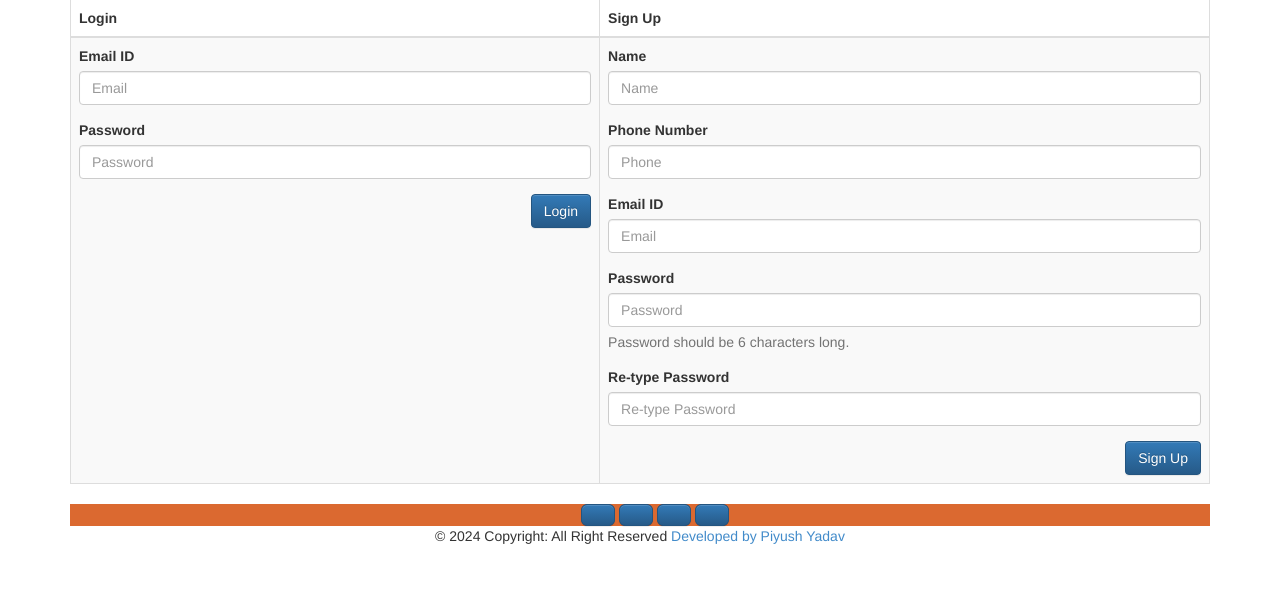
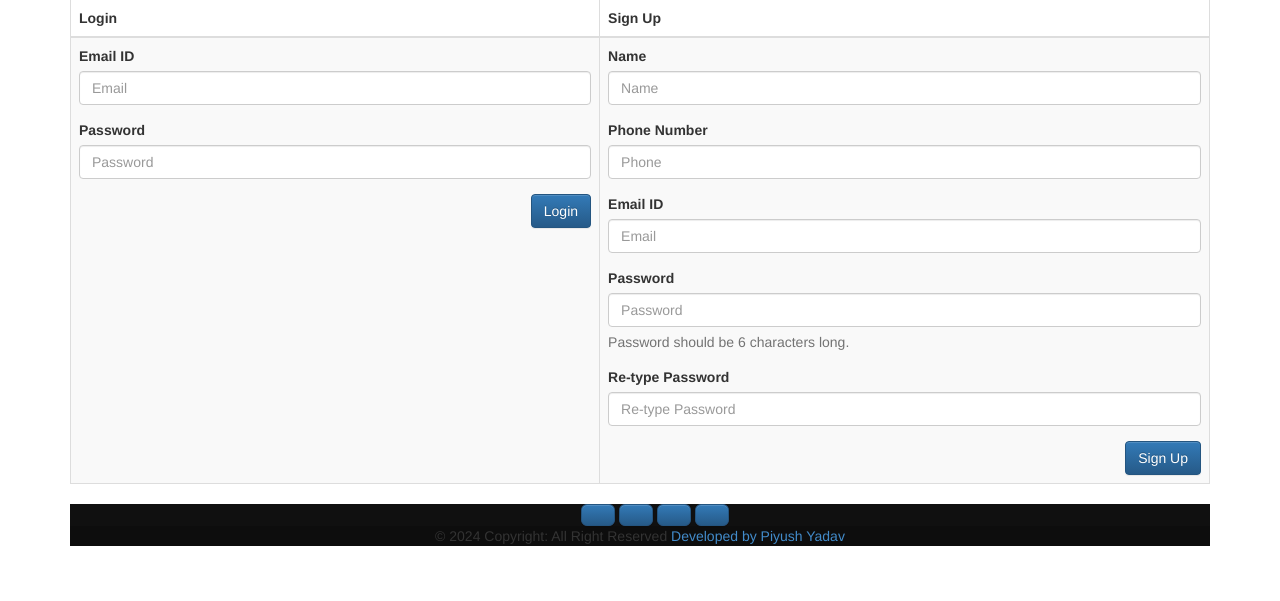
Before and after one commit to Piyush73-dba/attendance-system, a PHP site: page / in a window 1280 px wide. Shown: the part 168-769 px from the top of the page. Run offline with PHP 8.4, Linux system fonts and the light colour scheme; some libraries are stand-ins or nearby versions.

Commit message:
footer 3

```diff
--- a/index.php
+++ b/index.php
@@ -109,24 +109,24 @@
       <!-- Remove the container if you want to extend the Footer to full width. -->
 <div class="container my-5">
 
-<footer class="text-center text-lg-start" style="background-color: #db6930;">
+<footer class="text-center text-lg-start" style="background-color: #101010;">
   <div class="container d-flex justify-content-center py-5">
-    <button type="button" class="btn btn-primary btn-lg btn-floating mx-2" style="background-color: #101010;">
+    <button type="button" class="btn btn-primary btn-lg btn-floating mx-2" style="background-color: #54456b;">
       <i class="fab fa-facebook-f"></i>
     </button>
-    <button type="button" class="btn btn-primary btn-lg btn-floating mx-2" style="background-color: #101010;">
+    <button type="button" class="btn btn-primary btn-lg btn-floating mx-2" style="background-color: #54456b;">
       <i class="fab fa-youtube"></i>
     </button>
-    <button type="button" class="btn btn-primary btn-lg btn-floating mx-2" style="background-color: #101010;">
+    <button type="button" class="btn btn-primary btn-lg btn-floating mx-2" style="background-color: #54456b;">
       <i class="fab fa-instagram"></i>
     </button>
-    <button type="button" class="btn btn-primary btn-lg btn-floating mx-2" style="background-color: #101010;">
+    <button type="button" class="btn btn-primary btn-lg btn-floating mx-2" style="background-color: #54456b;">
       <i class="fab fa-twitter"></i>
     </button>
   </div>
 
   <!-- Copyright -->
-  <div class="text-center text-white p-3" style="background-color: rgba(255, 255, 255);">
+  <div class="text-center text-white p-3" style="background-color: rgba(0, 0, 0, 0.2);">
     © 2024 Copyright: All Right Reserved
     <a class="text-white" href="https://github.com/Piyush73-dba">Developed by Piyush Yadav</a>
   </div>
```
